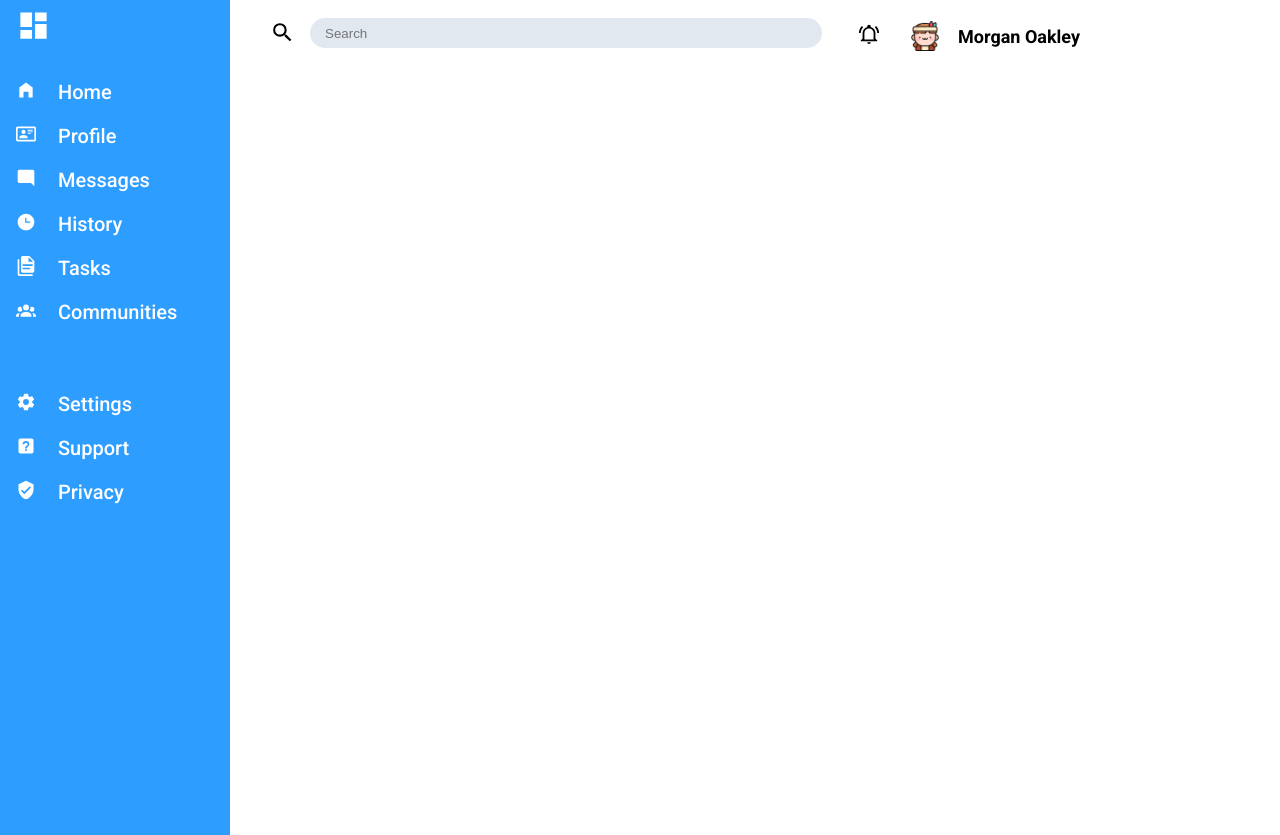
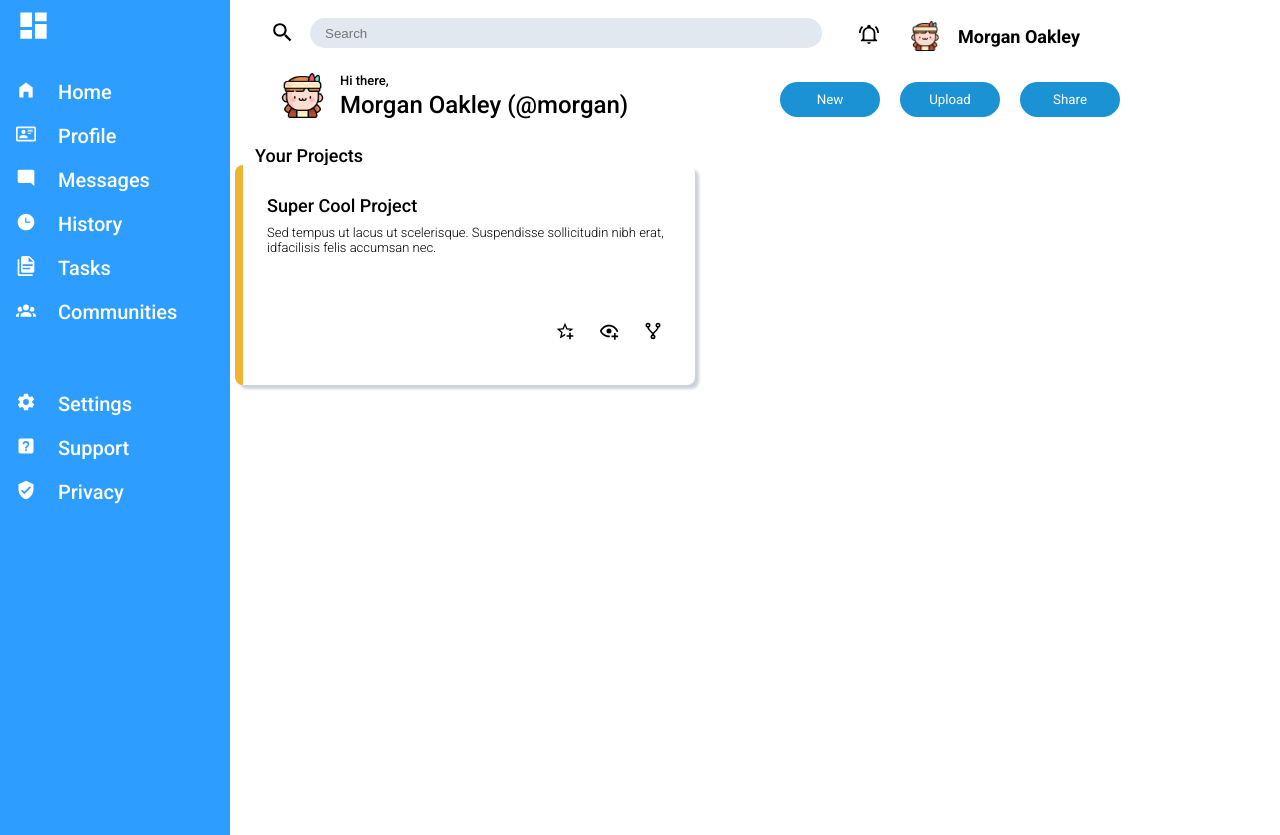
Before and after one commit to gmarav05/Admin-Dashboard, a plain HTML site: page index.html in a window 1280 px wide. Shown: the top 835 px of the page. Drawn offline with Linux system fonts and the light colour scheme.

Commit message:
Card created

```diff
--- a/index.html
+++ b/index.html
@@ -101,7 +101,6 @@
 
         </div>
 
-
         <div class="header">
 
             <div class="head1">
@@ -132,7 +131,78 @@
 
             </div>
 
+            <div class="head2">
 
+                <div class="profile-picture">
+                    <img class="profile2" src="assets/profile-pic.png" alt="">
+                </div>
+
+                <div class="small-text">
+                    Hi there,
+                </div>
+
+                <div class="text">
+                    <h6>Morgan Oakley (@morgan)</h6>
+                </div>
+
+                <div class="buttons">
+
+                    <button class="new">
+                       New
+                    </button>
+
+                    <button class="upload">
+                             Upload
+                         </button>
+
+                        <button class="share">
+                            Share
+                        </button>
+
+                </div>
+
+
+
+            </div>
+
+
+
+
+
+
+
+
+
+
+        </div>
+
+        <div class="content">
+
+            <h6>Your Projects</h6>
+
+            <div class="card">
+              <h5>Super Cool Project</h5>
+              <p>Sed tempus ut lacus ut scelerisque. Suspendisse sollicitudin nibh erat,
+                    idfacilisis
+                    felis accumsan nec.</p>
+
+                <div class="project-btn">
+                    <svg xmlns="http://www.w3.org/2000/svg" viewBox="0 0 24 24"><title>
+                        star-plus-outline</title>
+                        <path d="M5.8 21L7.4 14L2 9.2L9.2 8.6L12 2L14.8 8.6L22 9.2L18.8 12H18C17.3 12 16.6 12.1 15.9 12.4L18.1 10.5L13.7 10.1L12 6.1L10.3 10.1L5.9 10.5L9.2 13.4L8.2 17.7L12 15.4L12.5 15.7C12.3 16.2 12.1 16.8 12.1 17.3L5.8 21M17 14V17H14V19H17V22H19V19H22V17H19V14H17Z"/>
+                    </svg>
+                    <svg xmlns="http://www.w3.org/2000/svg" viewBox="0 0 24 24"><title>
+                        eye-plus-outline</title>
+                        <path d="M12,4.5C7,4.5 2.73,7.61 1,12C2.73,16.39 7,19.5 12,19.5C12.36,19.5 12.72,19.5 13.08,19.45C13.03,19.13 13,18.82 13,18.5C13,18.14 13.04,17.78 13.1,17.42C12.74,17.46 12.37,17.5 12,17.5C8.24,17.5 4.83,15.36 3.18,12C4.83,8.64 8.24,6.5 12,6.5C15.76,6.5 19.17,8.64 20.82,12C20.7,12.24 20.56,12.45 20.43,12.68C21.09,12.84 21.72,13.11 22.29,13.5C22.56,13 22.8,12.5 23,12C21.27,7.61 17,4.5 12,4.5M12,9A3,3 0 0,0 9,12A3,3 0 0,0 12,15A3,3 0 0,0 15,12A3,3 0 0,0 12,9M18,14.5V17.5H15V19.5H18V22.5H20V19.5H23V17.5H20V14.5H18Z"/>
+                    </svg>
+                    <svg xmlns="http://www.w3.org/2000/svg" viewBox="0 0 24 24"><title>
+                        source-fork</title>
+                        <path d="M6,2A3,3 0 0,1 9,5C9,6.28 8.19,7.38 7.06,7.81C7.15,8.27 7.39,8.83 8,9.63C9,10.92 11,12.83 12,14.17C13,12.83 15,10.92 16,9.63C16.61,8.83 16.85,8.27 16.94,7.81C15.81,7.38 15,6.28 15,5A3,3 0 0,1 18,2A3,3 0 0,1 21,5C21,6.32 20.14,7.45 18.95,7.85C18.87,8.37 18.64,9 18,9.83C17,11.17 15,13.08 14,14.38C13.39,15.17 13.15,15.73 13.06,16.19C14.19,16.62 15,17.72 15,19A3,3 0 0,1 12,22A3,3 0 0,1 9,19C9,17.72 9.81,16.62 10.94,16.19C10.85,15.73 10.61,15.17 10,14.38C9,13.08 7,11.17 6,9.83C5.36,9 5.13,8.37 5.05,7.85C3.86,7.45 3,6.32 3,5A3,3 0 0,1 6,2M6,4A1,1 0 0,0 5,5A1,1 0 0,0 6,6A1,1 0 0,0 7,5A1,1 0 0,0 6,4M18,4A1,1 0 0,0 17,5A1,1 0 0,0 18,6A1,1 0 0,0 19,5A1,1 0 0,0 18,4M12,18A1,1 0 0,0 11,19A1,1 0 0,0 12,20A1,1 0 0,0 13,19A1,1 0 0,0 12,18Z"/>
+                    </svg>
+                </div>
+
+
+            </div>
 
 
 
@@ -147,24 +217,6 @@
 
 
 
-
-
-
-
-
-
-
-
-
-
-
-
-
-
-
-
-
-
     </div>
 
 
--- a/style.css
+++ b/style.css
@@ -76,7 +76,6 @@ li:hover {
 .header {
     display: grid;
     grid-template-rows: 1fr 1fr;
-
 }
 
 .head1 {
@@ -134,3 +133,143 @@ li:hover {
     top: 26px;
     right: 200px;
 }
+
+.head2 {
+    display: grid;
+    grid-template-columns: 720px 80px 80px 188px;
+    grid-template-rows: 15px 30px;
+}
+
+.profile2 {
+    width: 45px;
+    position: absolute;
+    top: 72.5px;
+    left: 280px;
+}
+
+.small-text {
+    font-family: "Roboto";
+    font-size: small;
+    font-weight: 500;
+    position: absolute;
+    top: 72.5px;
+    left: 340px;
+}
+
+.head2 h6 {
+    font-family: "Roboto";
+    font-weight: 500;
+    font-size: 24px;
+    position: absolute;
+    top: 90.5px;
+    left: 340px;
+}
+
+.new {
+    font-family: "Roboto";
+    border: none;
+    border-radius: 20px;
+    text-align: center;
+    width: 100px;
+    height: 35px;
+    background-color: #1a92d4;
+    color: white;
+    position: absolute;
+    top: 81.5px;
+    right: 400px;
+}
+
+.upload {
+    font-family: "Roboto";
+    border: none;
+    border-radius: 20px;
+    text-align: center;
+    width: 100px;
+    height: 35px;
+    background-color: #1a92d4;
+    color: white;
+    position: absolute;
+    top: 81.5px;
+    right: 280px;
+}
+
+
+.share {
+    font-family: "Roboto";
+    border: none;
+    border-radius: 20px;
+    text-align: center;
+    width: 100px;
+    height: 35px;
+    background-color: #1a92d4;
+    color: white;
+    position: absolute;
+    top: 81.5px;
+    right: 160px;
+}
+
+.content {
+    display: grid;
+    grid-template-columns:  460px  460px;
+    grid-template-rows: 30px repeat(3, 220px) 30px;
+    gap: 10px;
+}
+
+.content h6 {
+    grid-column: 1 / 2;
+    grid-row: 1/ 2;
+    font-family: "Roboto";
+    font-size: 18px;
+    padding-top: 20px;
+    padding-left: 20px;
+    font-weight: 500;
+    align-items: end;
+    align-content: center;
+}
+
+.card {
+    grid-column: 1 / 2;
+    display: grid;
+    grid-template-columns: 20px 430px;
+    grid-template-rows: 10px 40px 140px 30px;
+    border-radius: 8px;
+    background-color: white;
+    box-shadow: #cdd2d9 4px 4px 3px;
+    border-left: #f0b432 8px solid;
+}
+
+.card > h5 {
+    grid-column: 2 / 3;
+    padding-top: 20px;
+    padding-left: 4px;
+    grid-row: 2 / 3 ;
+    font-weight: 450;
+    font-size: 18px;
+    font-family: "Roboto";
+}
+
+.card > p {
+  grid-column: 2 / 3;
+  grid-row: 3 / 4 ;
+  font-family: "Roboto";
+  font-weight: 350;
+  padding-left: 4px;
+  padding-top: 10px;
+  font-size: 13px;
+}
+
+
+.project-btn {
+  grid-column: 2 / 3;
+  grid-row: 3 / 4 ;
+  padding-right: 20px;
+  align-items: center;
+  align-content: end;
+  justify-self: end;
+
+    svg {
+        fill: black;
+        padding: 10px;
+    }
+
+}
```
